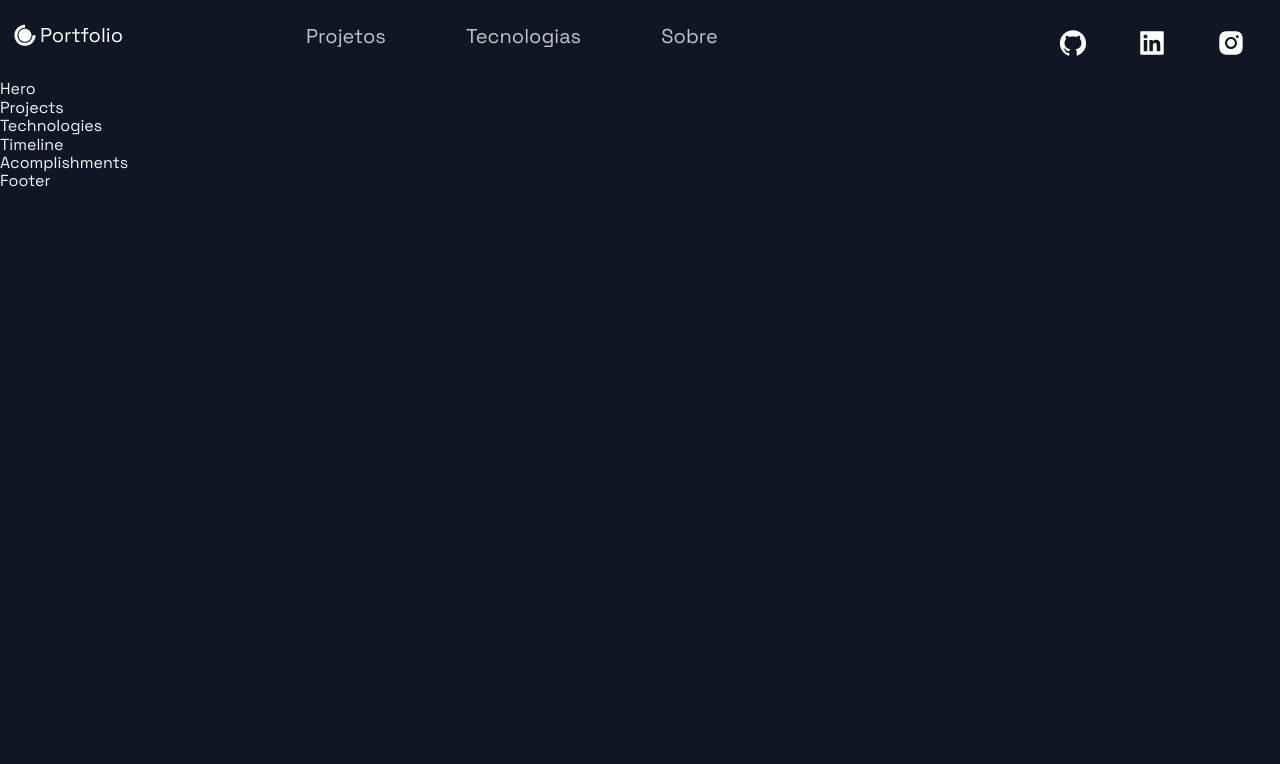
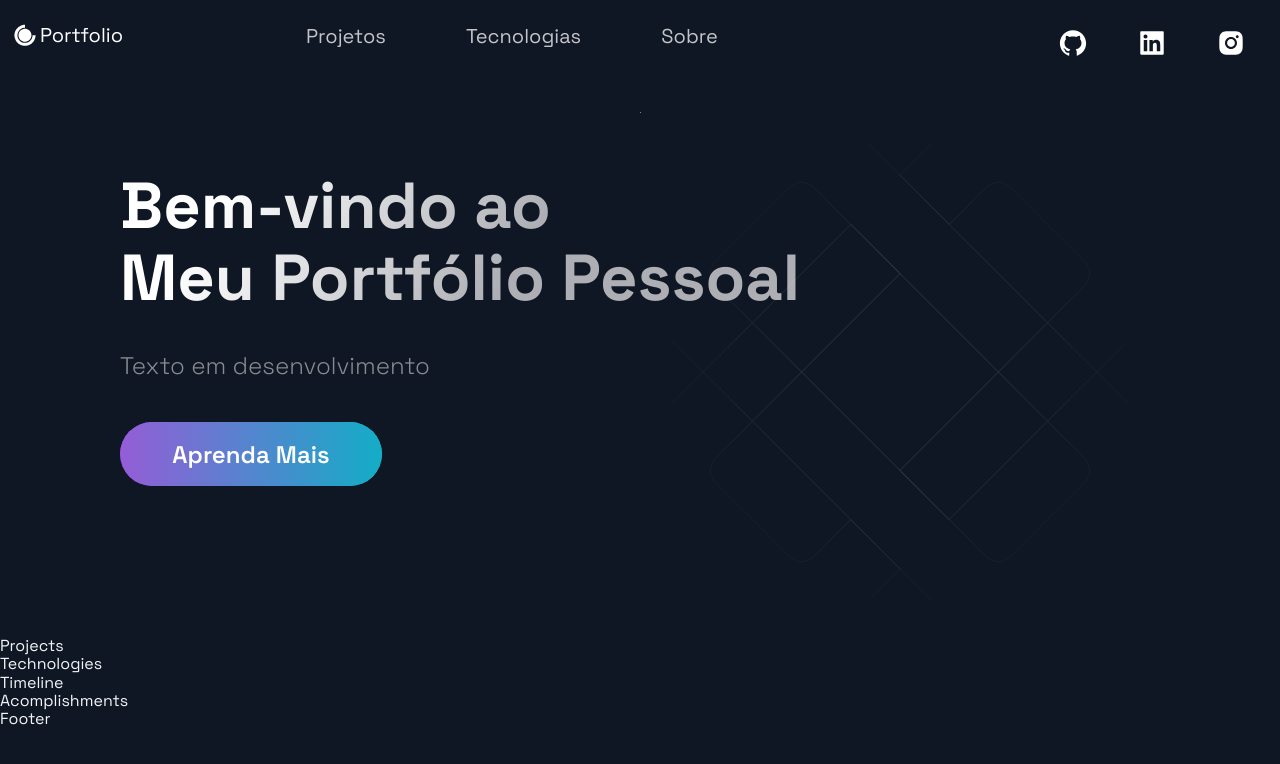
Before and after one commit to guifrribeiro/portfolio, a Next.js app: page / in a window 1280 px wide. Shown: the top 764 px of the page. Built offline with nearby package versions, Linux system fonts and the light colour scheme.

Commit message:
Hero component

```diff
--- a/src/components/Hero/Hero.js
+++ b/src/components/Hero/Hero.js
@@ -5,9 +5,18 @@ import Button from '../../styles/GlobalComponents/Button';
 import { LeftSection } from './HeroStyles';
 
 const Hero = (props) => (
-  <div>
-    Hero
-  </div>
+  <Section row nopadding>
+    <LeftSection>
+      <SectionTitle main center>
+        Bem-vindo ao <br />
+        Meu Portfólio Pessoal
+      </SectionTitle>
+      <SectionText>
+        Texto em desenvolvimento
+      </SectionText>
+      <Button onClick={() => window.location = "https://google.com"}>Aprenda Mais</Button>
+    </LeftSection>
+  </Section>
 );
 
 export default Hero;
--- a/src/pages/index.js
+++ b/src/pages/index.js
@@ -10,10 +10,10 @@ import { Section } from '../styles/GlobalComponents';
 const Home = () => {
   return (
     <Layout>
-      {/* <Section grid> */}
+      <Section grid>
         <Hero />
-        {/* <BgAnimation /> */}
-      {/* </Section> */}
+        <BgAnimation />
+      </Section>
       <Projects />
       <Technologies />
       <Timeline />
```
